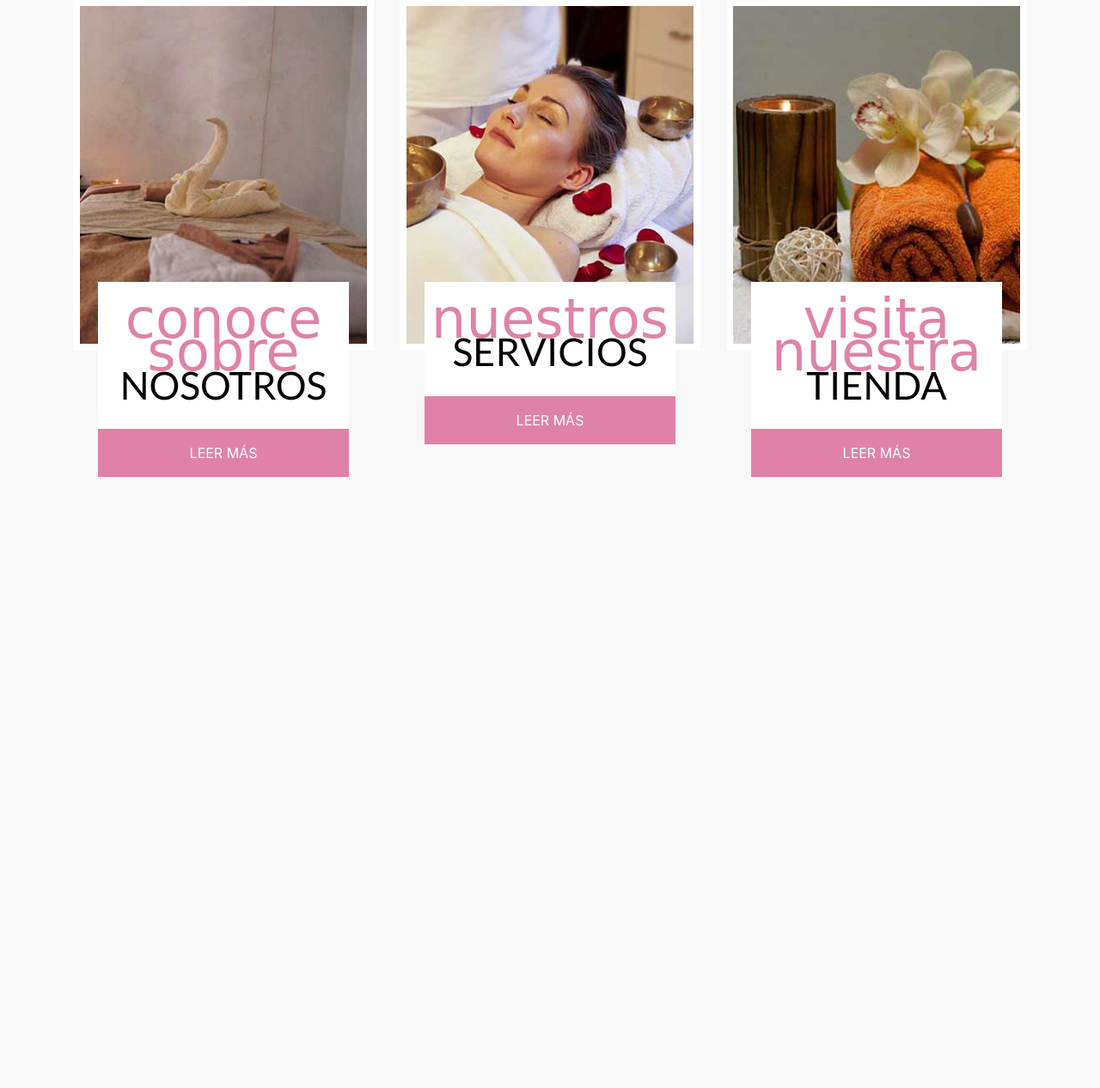
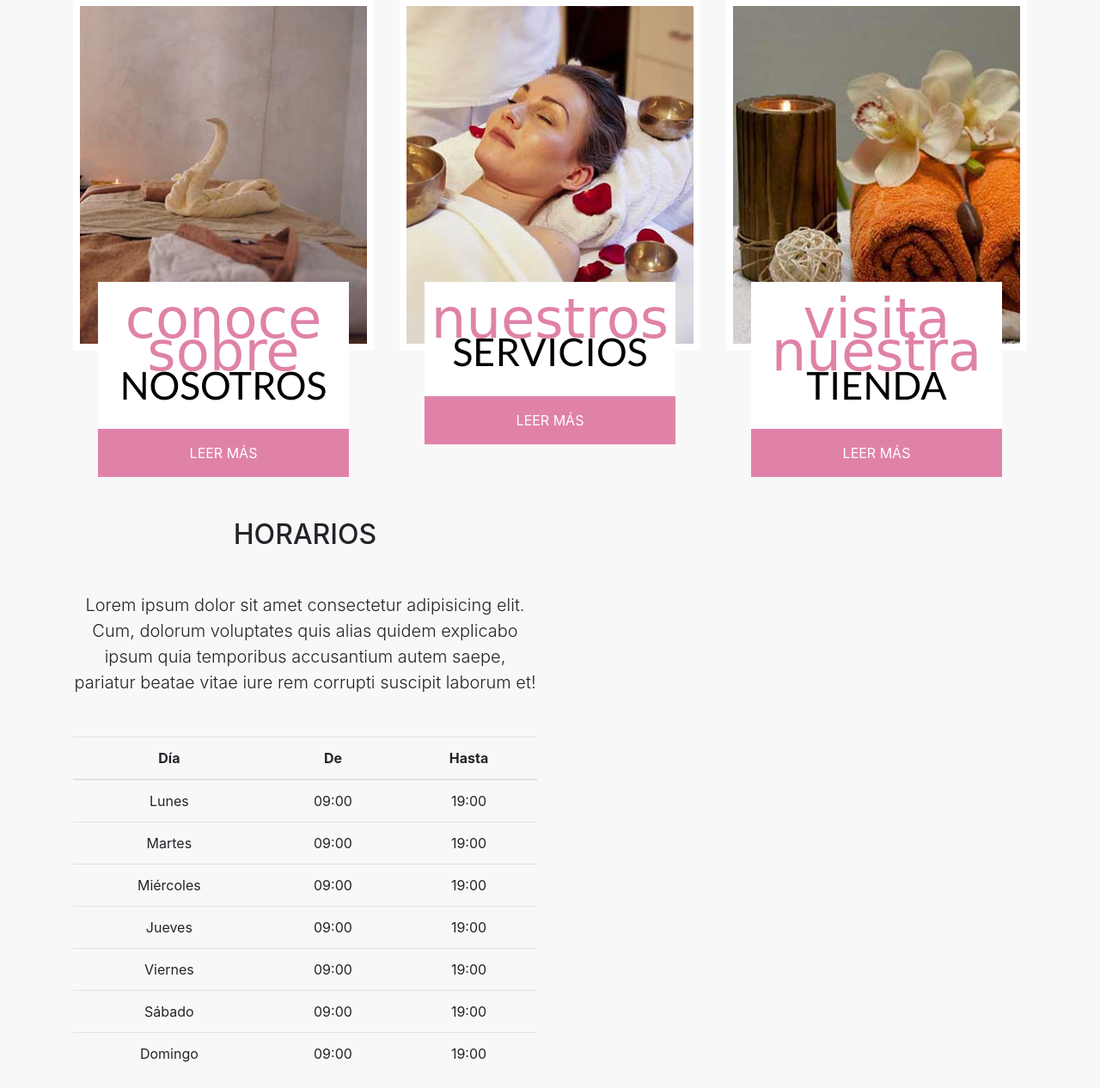
Before and after one commit to marcoAspeitia31/carolina-spa, a PHP site: page / in a window 1280 px wide. Shown: the part 1256-2522 px from the top of the page at 86% size. Before the commit the page ends 1811 px from the top, so only its background shows below. Run offline with PHP 8.4, Linux system fonts and the light colour scheme; some web fonts are replaced.

Commit message:
Scheduled section, class 40

```diff
--- a/css/styles.css
+++ b/css/styles.css
@@ -100,6 +100,8 @@ body{
 
 }
 .service img:hover{
+    -webkit-transform: scale(1.2) rotate(10deg);
+    -ms-transform: scale(1.2) rotate(10deg);
     transform: scale(1.2) rotate(10deg);
 }
 .service-info{
--- a/index.html
+++ b/index.html
@@ -188,6 +188,68 @@
         </div><!-- row end -->
     </div>
     <!-- Services end -->
+
+    <section class="schedules">
+        <div class="container">
+            <div class="row">
+                <div class="col-md-6">
+                    <h2 class="text-center text-uppercase mt-5">horarios</h2>
+                    <p class="text-center lead mt-5">Lorem ipsum dolor sit amet consectetur adipisicing elit. Cum,
+                        dolorum
+                        voluptates quis alias quidem explicabo ipsum quia temporibus accusantium autem saepe, pariatur
+                        beatae vitae iure rem corrupti suscipit laborum et!</p>
+                    <table class="table table-hover text-center mt-5">
+                        <thead>
+                            <tr>
+                                <th class="text-center">Día</th>
+                                <th class="text-center">De</th>
+                                <th class="text-center">Hasta</th>
+                            </tr>
+                        </thead>
+                        <tbody>
+                            <tr>
+                                <td>Lunes</td>
+                                <td>09:00</td>
+                                <td>19:00</td>
+                            </tr>
+                            <tr>
+                                <td>Martes</td>
+                                <td>09:00</td>
+                                <td>19:00</td>
+                            </tr>
+                            <tr>
+                                <td>Miércoles</td>
+                                <td>09:00</td>
+                                <td>19:00</td>
+                            </tr>
+                            <tr>
+                                <td>Jueves</td>
+                                <td>09:00</td>
+                                <td>19:00</td>
+                            </tr>
+                            <tr>
+                                <td>Viernes</td>
+                                <td>09:00</td>
+                                <td>19:00</td>
+                            </tr>
+                            <tr>
+                                <td>Sábado</td>
+                                <td>09:00</td>
+                                <td>19:00</td>
+                            </tr>
+                            <tr>
+                                <td>Domingo</td>
+                                <td>09:00</td>
+                                <td>19:00</td>
+                            </tr>
+                        </tbody>
+                </div>
+                <div class="col-md-6">
+
+                </div>
+            </div>
+        </div>
+    </section>
     <script src="js/jquery-3.5.1.slim.min.js"></script>
     <script src="js/popper.min.js"></script>
     <script src="js/bootstrap.min.js"></script>
```
